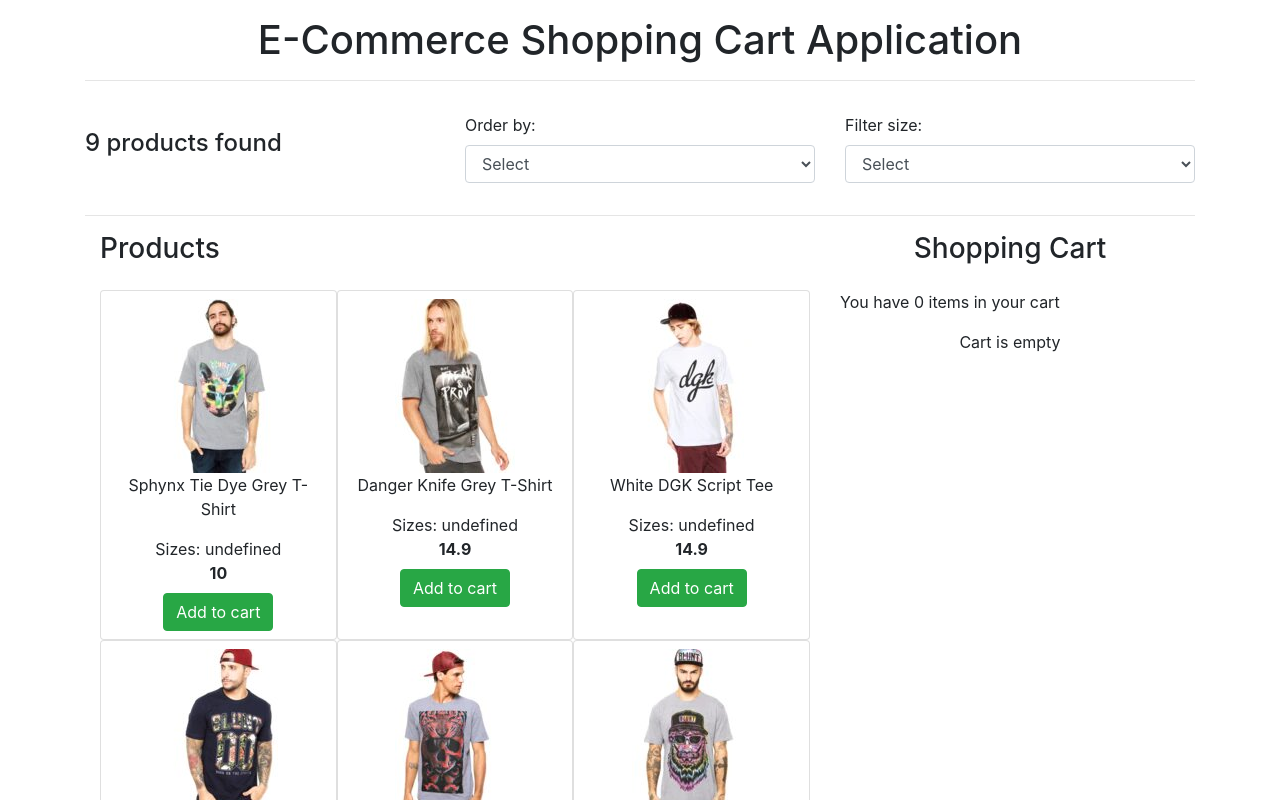
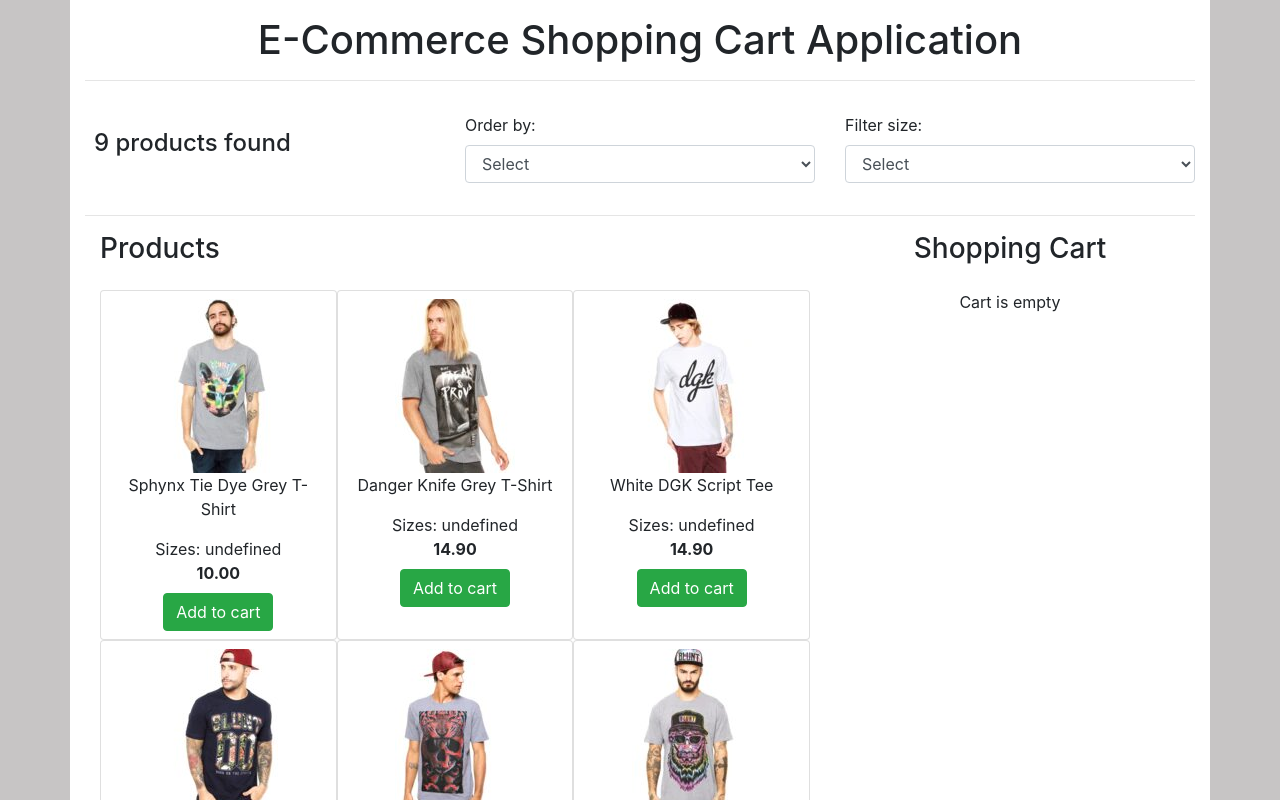
Before and after one commit to justgarcia5/ecommerce-application, a React (Create React App) app: page / in a window 1280 px wide. Shown: the top 800 px of the page. Built offline with nearby package versions, Linux system fonts and the light colour scheme; data requests are answered from the project's data file.

Commit message:
styled and app is fully functional mvp

```diff
--- a/src/App.css
+++ b/src/App.css
@@ -1,3 +1,11 @@
 .cart-item img{
   height: 60px;
 }
+
+.app {
+  background-color: rgb(199, 197, 197);
+}
+
+.container {
+  background-color: white;
+}
--- a/src/App.js
+++ b/src/App.js
@@ -20,7 +20,8 @@
       setFilteredProducts(data)
     })
     if(localStorage.getItem('cart')) {
-      setCart(() => JSON.parse(localStorage.getItem('cart')))
+      console.log(JSON.parse(localStorage.getItem('cart')))
+      setCart(JSON.parse(localStorage.getItem('cart')))
     }
   }, [])
 
--- a/src/component/Basket.js
+++ b/src/component/Basket.js
@@ -16,32 +16,32 @@
     <div>
       <h3 className="pb-3 text-center">Shopping Cart</h3>
       <div>
-        {props.cart.length >= 0 &&
+        {props.cart.length > 0 &&
           <p>You have {props.cart.length} items in your cart</p>
         }
         {props.cart.map((item) => {
           return(
             <div key={item.id} className="cart-item">
               <div className="row">
-                <div className="col-md-2">
+                <div className="col-sm">
                   <a href="/#">
-                    <img className="" src={`/products/${parseInt(item.sku)}_2.jpg`} alt={item.title}/>
+                    <img className="ml-4" src={`/products/${parseInt(item.sku)}_2.jpg`} alt={item.title}/>
                   </a>
                 </div>
-                <div className="col-md-8">
+                <div className="col-sm">
                   <p className="p-0">{item.title}</p><br/>
 
                 </div>
-                <div className="col-md-2">
+                <div className="col-sm">
                   <button className="btn btn-danger" onClick={() => props.removed(item.id)}>Remove</button>
                 </div>
               </div>
               <div className="row pl-5">
-                <div className="col-md-8 d-flex">
-                  <input className="form-control" style={styles.input} name={item.title} width={10} value={item.count} onChange={onChange}/>
-                  <p className="p-2"> x ${item.price}</p>
+                <div className="col-sm-8 d-flex">
+                  <input className="form-control" style={styles.input} type="number" pattern="[0-9]*" name={item.title} value={item.count} onChange={onChange}/>
+                  <p className="p-2"> x ${item.price.toFixed(2)}</p>
                 </div>
-                <div className="col-md-4 p-2">
+                <div className="col-sm-4 p-2">
                   ${(item.count * item.price).toFixed(2)}
                 </div>
               </div>
@@ -65,7 +65,7 @@
 
 const styles = {
   input: {
-    width: 45,
+    width: 65,
     margin: 0,
   }
 }
--- a/src/component/Filter.js
+++ b/src/component/Filter.js
@@ -3,7 +3,7 @@
 export default function Filter(props) {
   return(
     <div className="row pt-3 pb-3">
-      <h4 className="col-md-4 pt-3">
+      <h4 className="col-md-4 pt-3 pl-4">
         {props.count} products found
       </h4>
       <div className="col-md-4">
--- a/src/component/Product.js
+++ b/src/component/Product.js
@@ -18,7 +18,7 @@
                 Sizes: {`${product.availablesizes} `}
               </div>
               <div className="text-center">
-                <b>{product.price}</b><br />
+                <b>{product.price.toFixed(2)}</b><br />
                 <button className="btn btn-success mt-2" onClick={() => props.addProductToCart(product.id, product)}>Add to cart</button>
               </div>
             </div>
```
